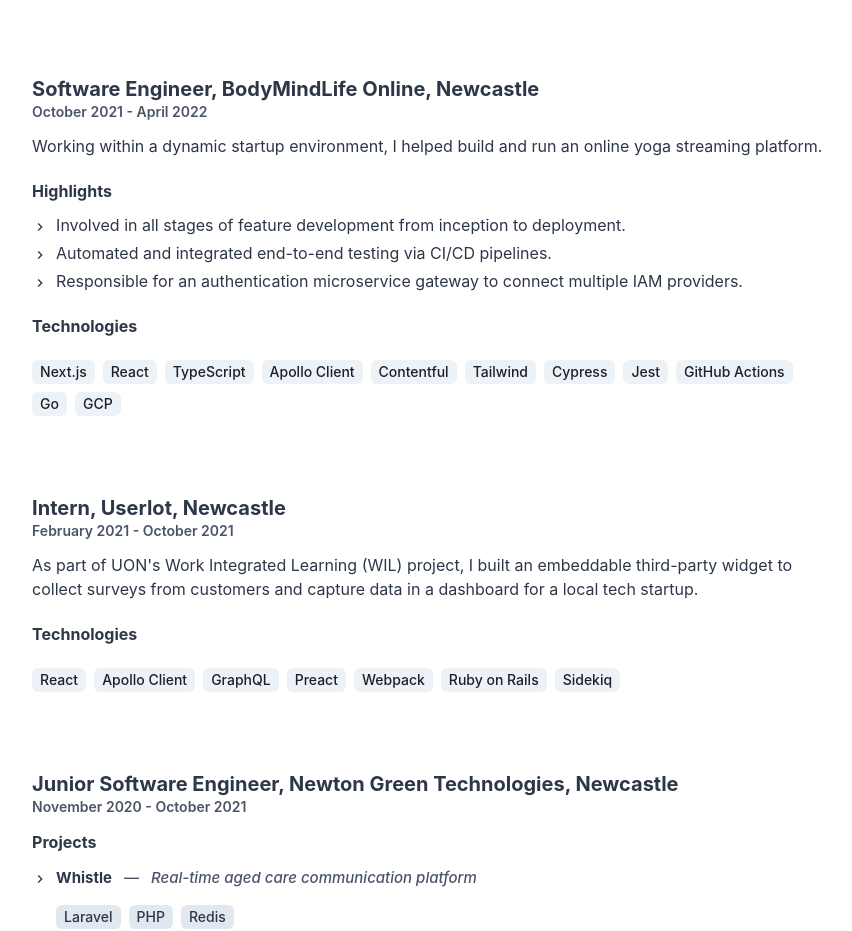
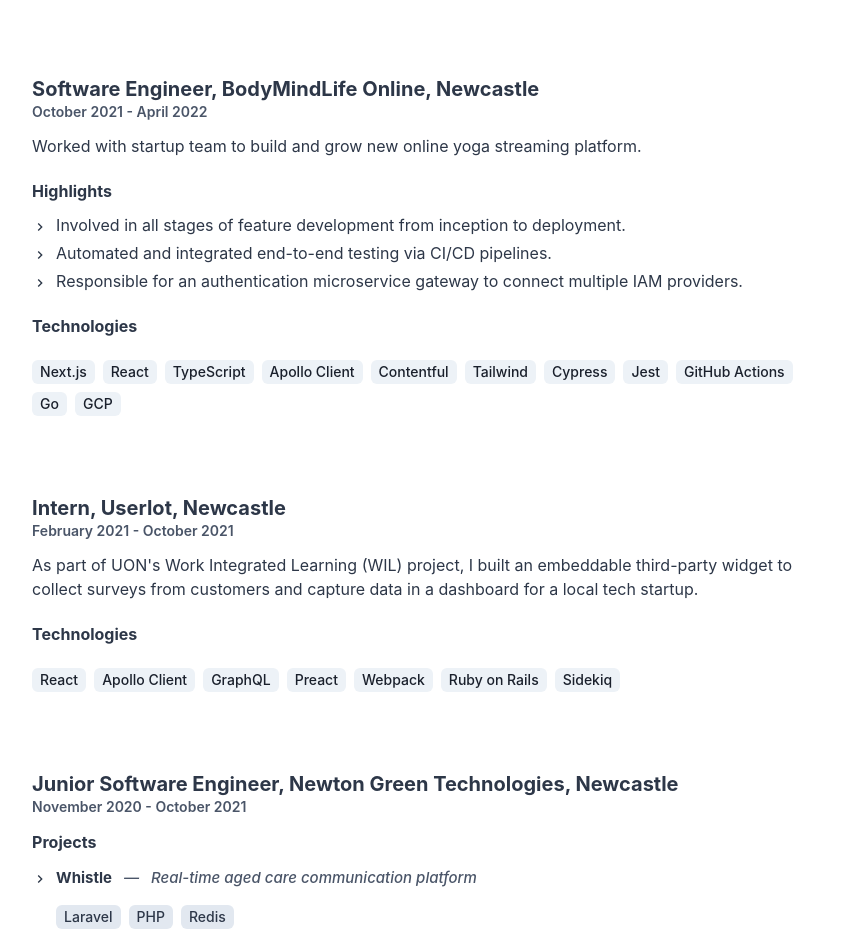
Before and after one commit to camlemessurier/camlemessurier, a Next.js app: page / in a window 1280 px wide. Shown: the part 1300-2231 px from the top of the page, without its empty margins (426-1278 px from the left). Built offline with nearby package versions, Linux system fonts and the light colour scheme.

Commit message:
fix: improve wording in resume blurb for clarity

```diff
--- a/src/content/resumeContent.ts
+++ b/src/content/resumeContent.ts
@@ -89,7 +89,7 @@
       title: "Software Engineer, BodyMindLife Online, Newcastle",
       timeText: "October 2021 - April 2022",
       blurb:
-        "Working within a dynamic startup environment, I helped build and run an online yoga streaming platform.",
+        "Worked with startup team to build and grow new online yoga streaming platform.",
       achievements: [
         "Involved in all stages of feature development from inception to deployment.",
         "Automated and integrated end-to-end testing via CI/CD pipelines.",
```
